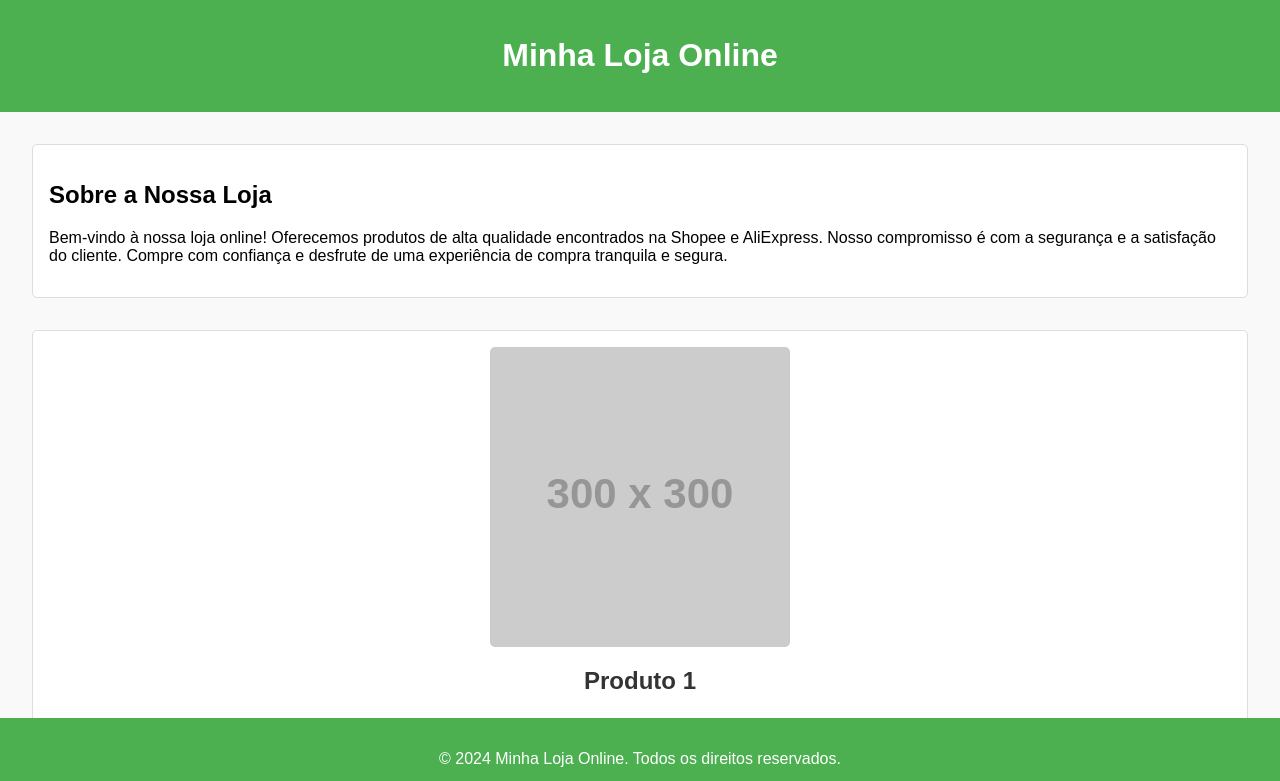
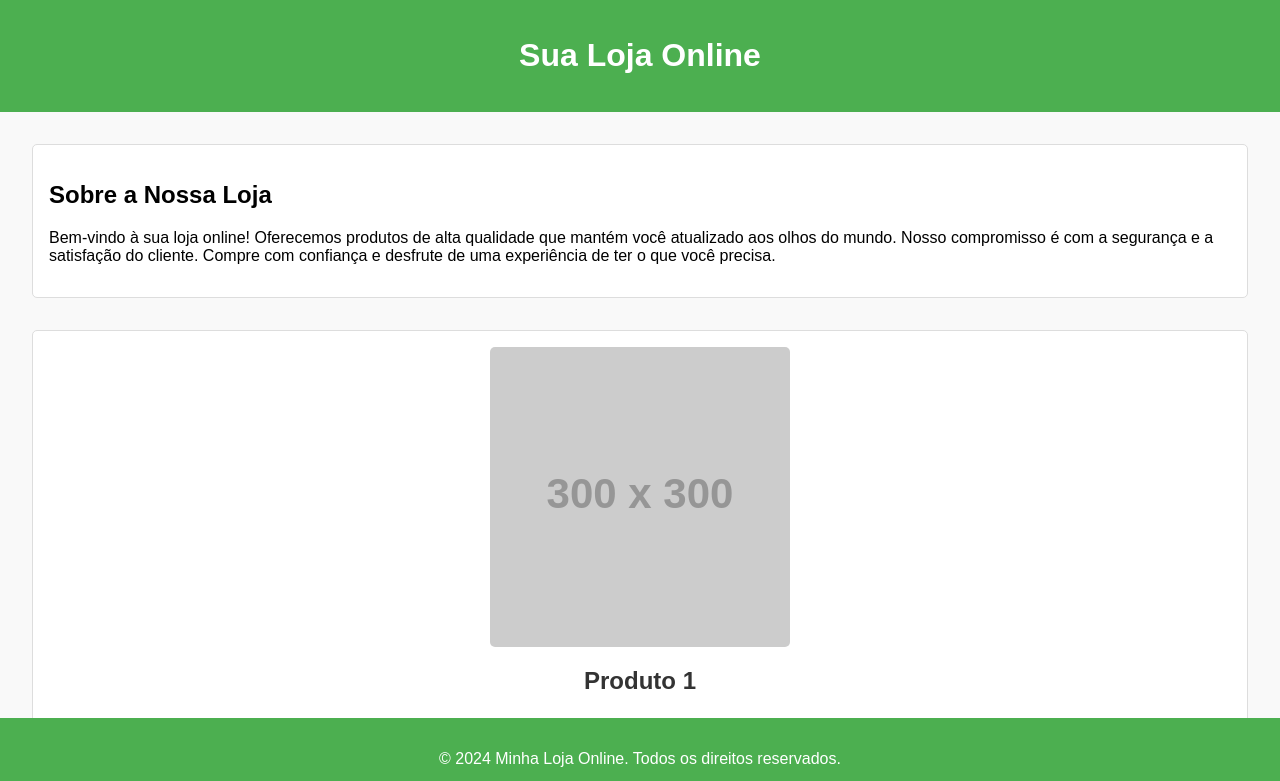
Before and after one commit to Caio-Elias-29/sua-loja-online, a plain HTML site: page index.html in a window 1280 px wide. Shown: the top 781 px of the page. Drawn offline with Linux system fonts and the light colour scheme; placeholder pictures from the web are drawn by us.

Commit message:
Update index.html

```diff
--- a/index.html
+++ b/index.html
@@ -77,12 +77,12 @@
 </head>
 <body>
     <header>
-        <h1>Minha Loja Online</h1>
+        <h1>Sua Loja Online</h1>
     </header>
     <div class="container">
         <div class="info">
             <h2>Sobre a Nossa Loja</h2>
-            <p>Bem-vindo à nossa loja online! Oferecemos produtos de alta qualidade encontrados na Shopee e AliExpress. Nosso compromisso é com a segurança e a satisfação do cliente. Compre com confiança e desfrute de uma experiência de compra tranquila e segura.</p>
+            <p>Bem-vindo à sua loja online! Oferecemos produtos de alta qualidade que mantém você atualizado aos olhos do mundo. Nosso compromisso é com a segurança e a satisfação do cliente. Compre com confiança e desfrute de uma experiência de ter o que você precisa.</p>
         </div>
         <div class="product">
             <img src="https://via.placeholder.com/300" alt="Produto 1">
```
